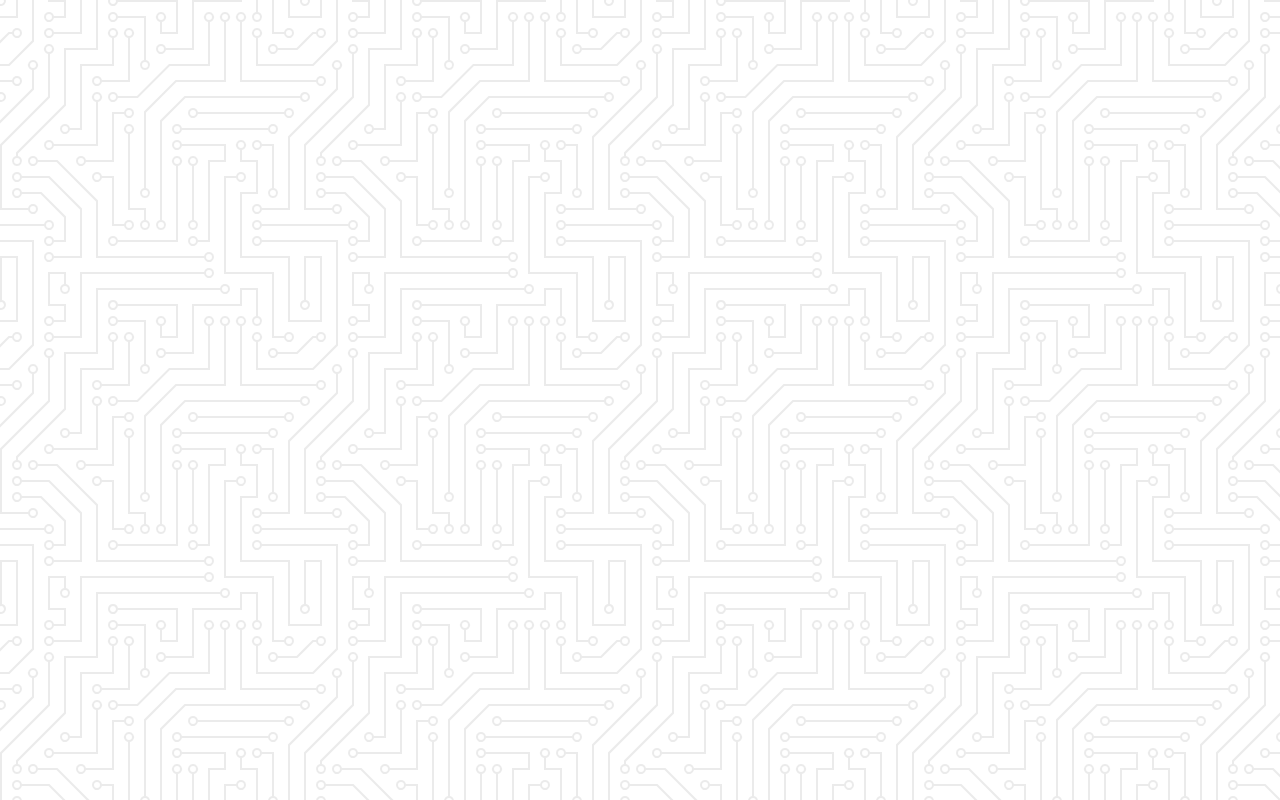
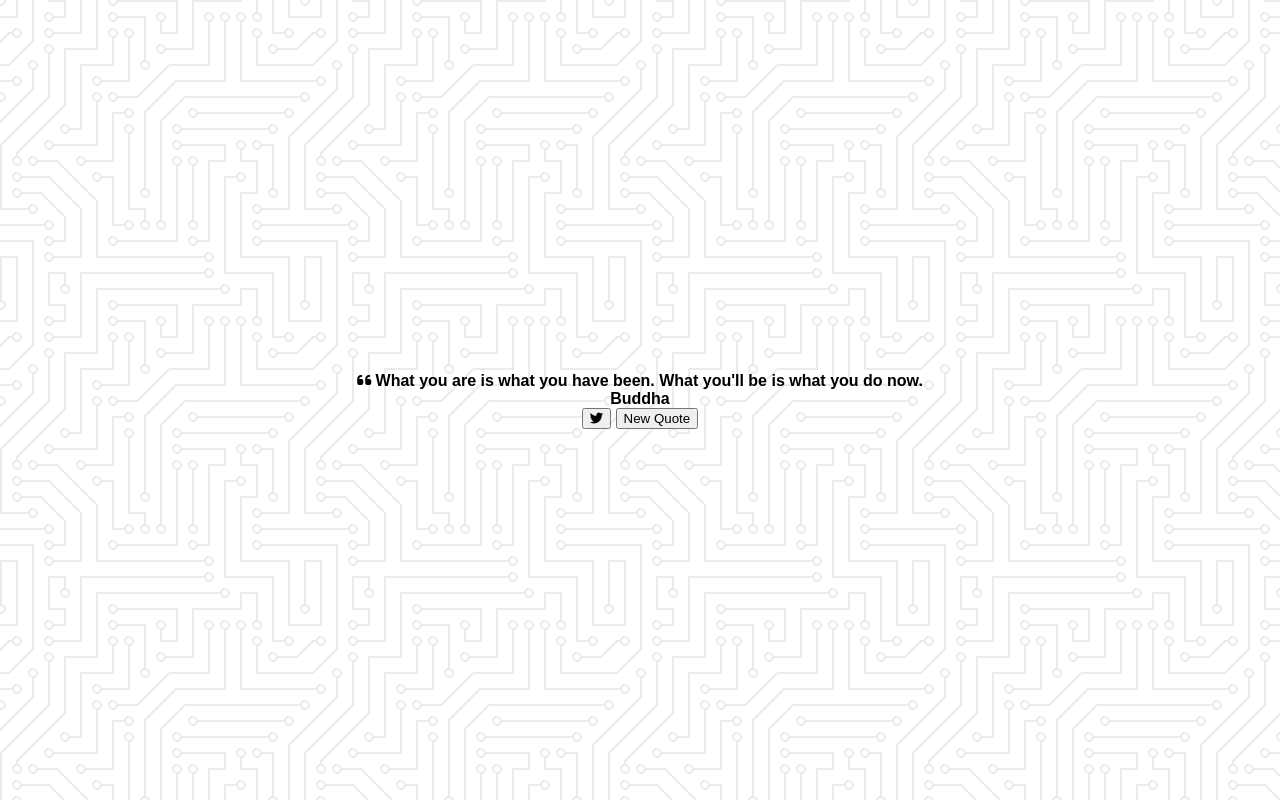
Before and after one commit to j-pcgoncalves/quote_generator, a plain HTML site: page index.html in a window 1280 px wide. Drawn offline with Linux system fonts and the light colour scheme.

Commit message:
add html of quote container, text and buttons

```diff
--- a/index.html
+++ b/index.html
@@ -9,7 +9,24 @@
     <link rel="stylesheet" href="style.css">
 </head>
 <body>
-
+    <div class="quote_container" id="quote_container">
+        <!-- Quote -->
+        <div class="quote_text">
+            <i class="fas fa-quote-left"></i>
+            <span id="quote">What you are is what you have been. What you'll be is what you do now.</span>
+        </div>
+        <!-- Author -->
+        <div class="quote_author">
+            <span id="author">Buddha</span>
+        </div>
+        <!-- Buttons -->
+        <div class="button_container">
+            <button class="twitter_btn" id="twitter" title="Tweet This!">
+                <i class="fab fa-twitter"></i>
+            </button>
+            <button id="new_quote">New Quote</button>
+        </div>
+    </div>
     <!-- Script -->
     <script src="script.js"></script>
 </body>
```
